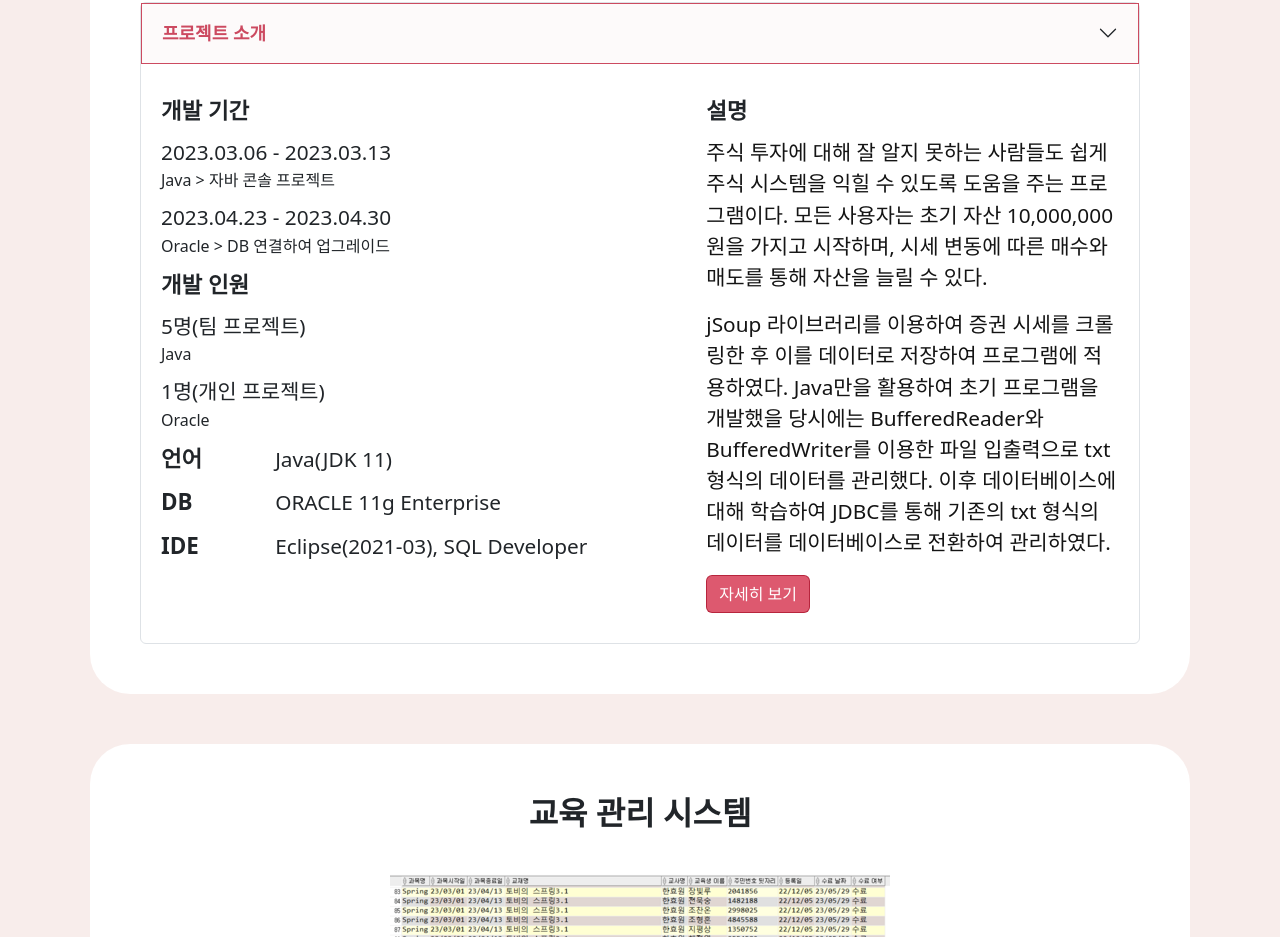
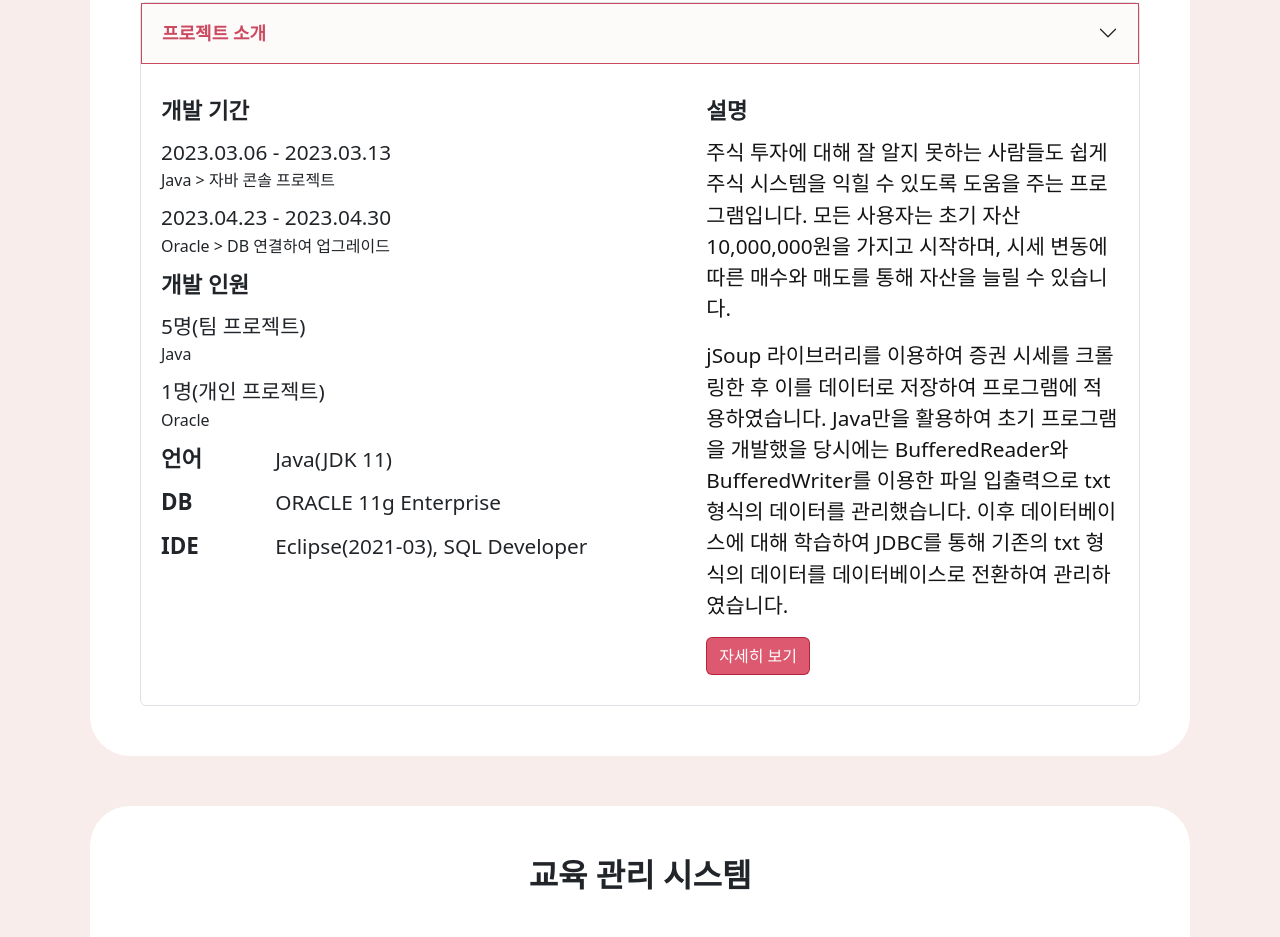
Before and after one commit to sorrel012/portfolio, a plain HTML site: page index.html in a window 1280 px wide. Shown: the part 5114-6051 px from the top of the page. Drawn offline with nearby package versions, Linux system fonts and the light colour scheme; a web font is replaced by a local one.

Commit message:
feat: Revise project description

```diff
--- a/index.html
+++ b/index.html
@@ -586,15 +586,15 @@
                     <div class="work__description">
                       <span class="work__title">설명</span>
                       <p class="description__content">
-                        주식 투자에 대해 잘 알지 못하는 사람들도 쉽게 주식 시스템을 익힐 수 있도록 도움을 주는 프로그램이다.
-                        모든 사용자는 초기 자산 10,000,000원을 가지고 시작하며, 시세 변동에 따른 매수와 매도를 통해 자산을 늘릴 수 있다.
+                        주식 투자에 대해 잘 알지 못하는 사람들도 쉽게 주식 시스템을 익힐 수 있도록 도움을 주는 프로그램입니다.
+                        모든 사용자는 초기 자산 10,000,000원을 가지고 시작하며, 시세 변동에 따른 매수와 매도를 통해 자산을 늘릴 수 있습니다.
                       </p>
                       <p class="description__content">
-                        jSoup 라이브러리를 이용하여 증권 시세를 크롤링한 후 이를 데이터로 저장하여 프로그램에 적용하였다. Java만을 활용하여 초기
+                        jSoup 라이브러리를 이용하여 증권 시세를 크롤링한 후 이를 데이터로 저장하여 프로그램에 적용하였습니다. Java만을 활용하여 초기
                         프로그램을 개발했을 당시에는
                         BufferedReader와 BufferedWriter를 이용한 파일
-                        입출력으로 txt 형식의 데이터를 관리했다. 이후 데이터베이스에 대해 학습하여 JDBC를 통해 기존의 txt 형식의 데이터를
-                        데이터베이스로 전환하여 관리하였다.
+                        입출력으로 txt 형식의 데이터를 관리했습니다. 이후 데이터베이스에 대해 학습하여 JDBC를 통해 기존의 txt 형식의 데이터를
+                        데이터베이스로 전환하여 관리하였습니다.
                       </p>
                       <!-- Button trigger modal -->
                       <button type="button" class="btn btn-primary" data-bs-toggle="modal"
```
